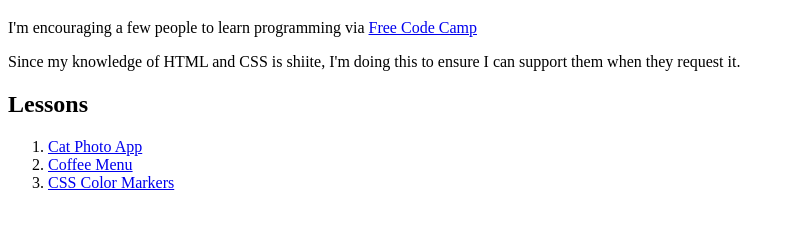
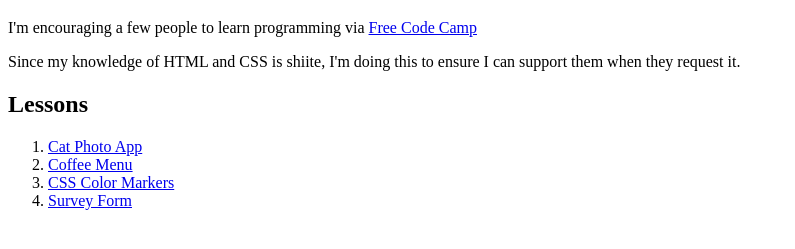
Before and after one commit to Michael-J-Ward/Michael-J-Ward.github.io, a plain HTML site: page fcc/index.html in a window 1280 px wide. Shown: the part 61-310 px from the top of the page, without its empty margins (0-795 px from the left). Drawn offline with Linux system fonts and the light colour scheme.

Commit message:
Update index.html

```diff
--- a/fcc/index.html
+++ b/fcc/index.html
@@ -18,6 +18,7 @@
         <li><a href="cats">Cat Photo App</a></li>
         <li><a href="coffee-menu">Coffee Menu</a></li>
         <li><a href="css-color-markers">CSS Color Markers</a></li>
+        <li><a href="survey-form">Survey Form</a></li>
     </ol>
 </body>
 
```
